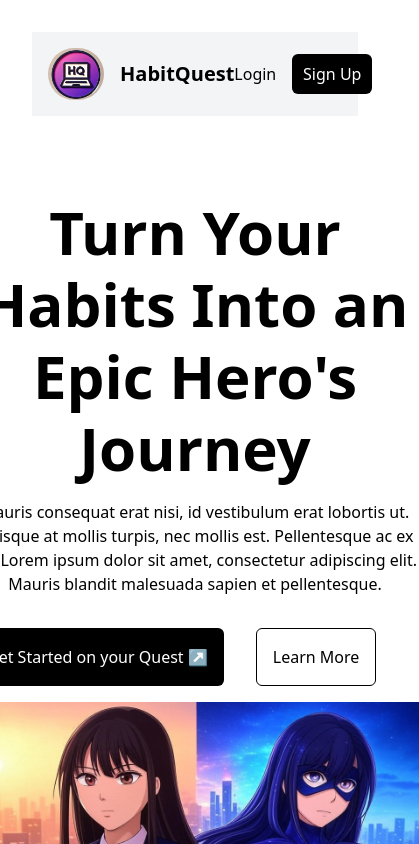
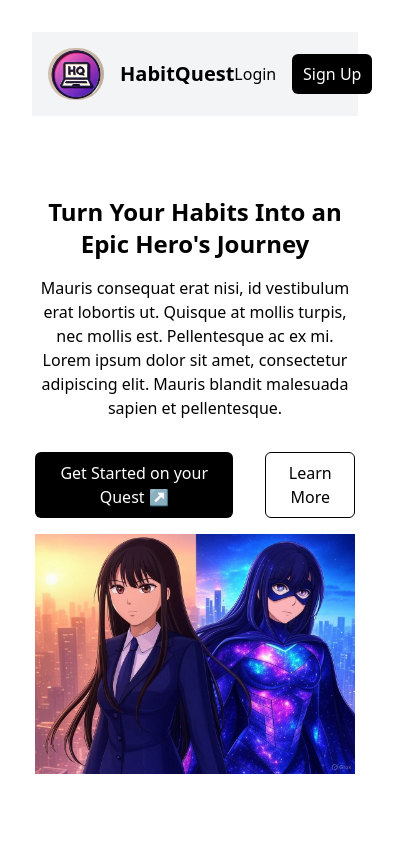
Before and after one commit to Davonne007-TX/habit-quest-collab, a React (Vite) app: page / in a window 390 px wide. Shown: the top 844 px of the page, 419 px wide, since content can reach past the window. Built offline with nearby package versions, Linux system fonts and the light colour scheme.

Commit message:
feature: mobile responsiveness

```diff
--- a/src/components/Hero.jsx
+++ b/src/components/Hero.jsx
@@ -6,26 +6,26 @@ export default function Hero() {
   const quest = `Mauris consequat erat nisi, id vestibulum erat lobortis ut. Quisque at mollis turpis, nec mollis est. Pellentesque ac ex mi. Lorem ipsum dolor sit amet, consectetur adipiscing elit. Mauris blandit malesuada sapien et pellentesque.`;
 
   return (
-    <section className="flex flex-col md:flex-row justify-center items-center mt-20 md:mt-40">
-      <section className="flex flex-col md:flex-row max-w-6xl gap-4">
-        <section className="max-w-lg flex flex-col gap-4">
-          <h2 className="text-6xl font-bold leading-18">{title}</h2>
+    <section className="flex flex-col md:flex-row justify-center items-center gap-8 mt-20 md:mt-40">
+      <section className="flex flex-col justify-center items-center md:flex-row max-w-6xl gap-4">
+        <section className="max-w-xs md:max-w-lg flex flex-col gap-4">
+          <h2 className="text-2xl md:text-6xl font-bold ">{title}</h2>
           <p>{quest}</p>
 
           <section className="flex gap-8 mt-4">
             <Button
               btnTxt={"Get Started on your Quest ↗"}
-              btnStyles={"bg-black text-white p-4 rounded-md"}
+              btnStyles={"bg-black text-white p-2 rounded-md"}
             />
             <Button
               btnTxt={"Learn More"}
-              btnStyles={"p-4 border-1 rounded-md border-black"}
+              btnStyles={"p-2 border-1 rounded-md border-black"}
             />
           </section>
         </section>
         <Image
           image={"./images/transform.jpeg"}
-          imageStyles={"max-w-md md:max-lg lg:max-w-xl"}
+          imageStyles={"max-w-xs md:max-w-lg lg:max-w-xl"}
         />
       </section>
     </section>
```
